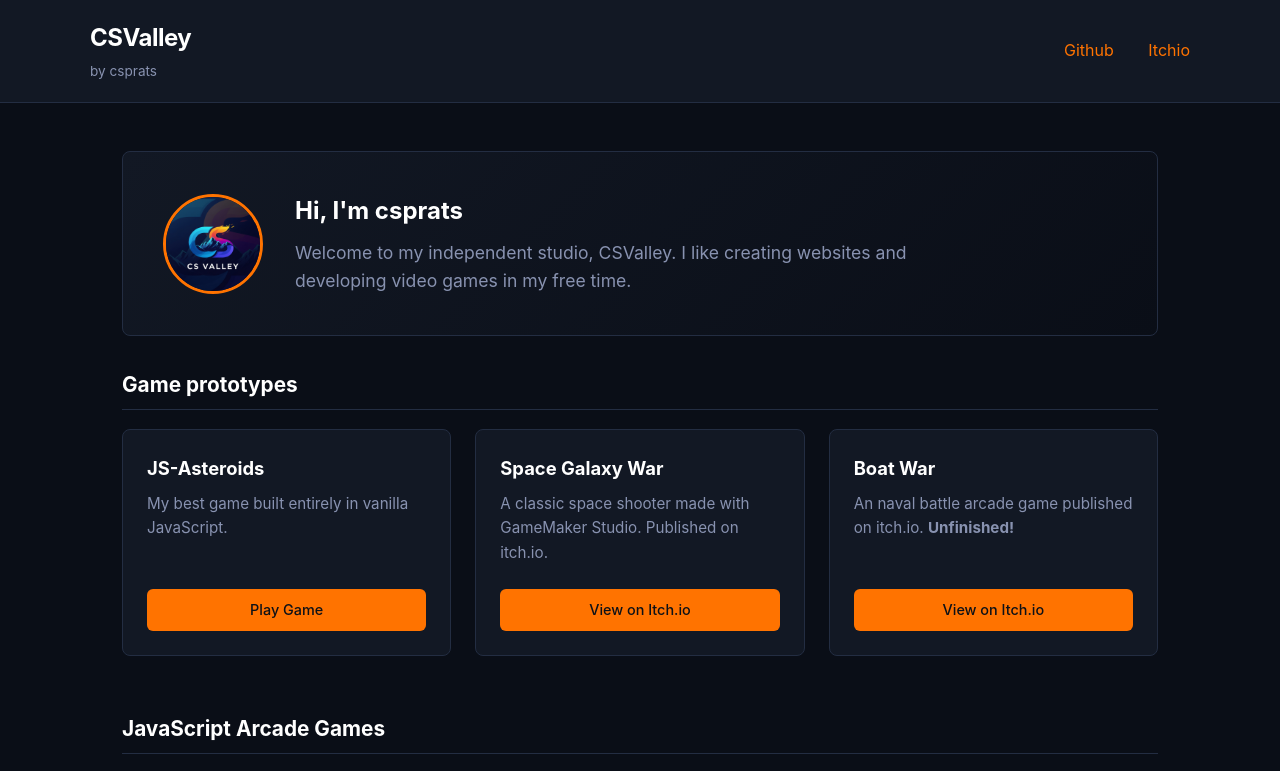
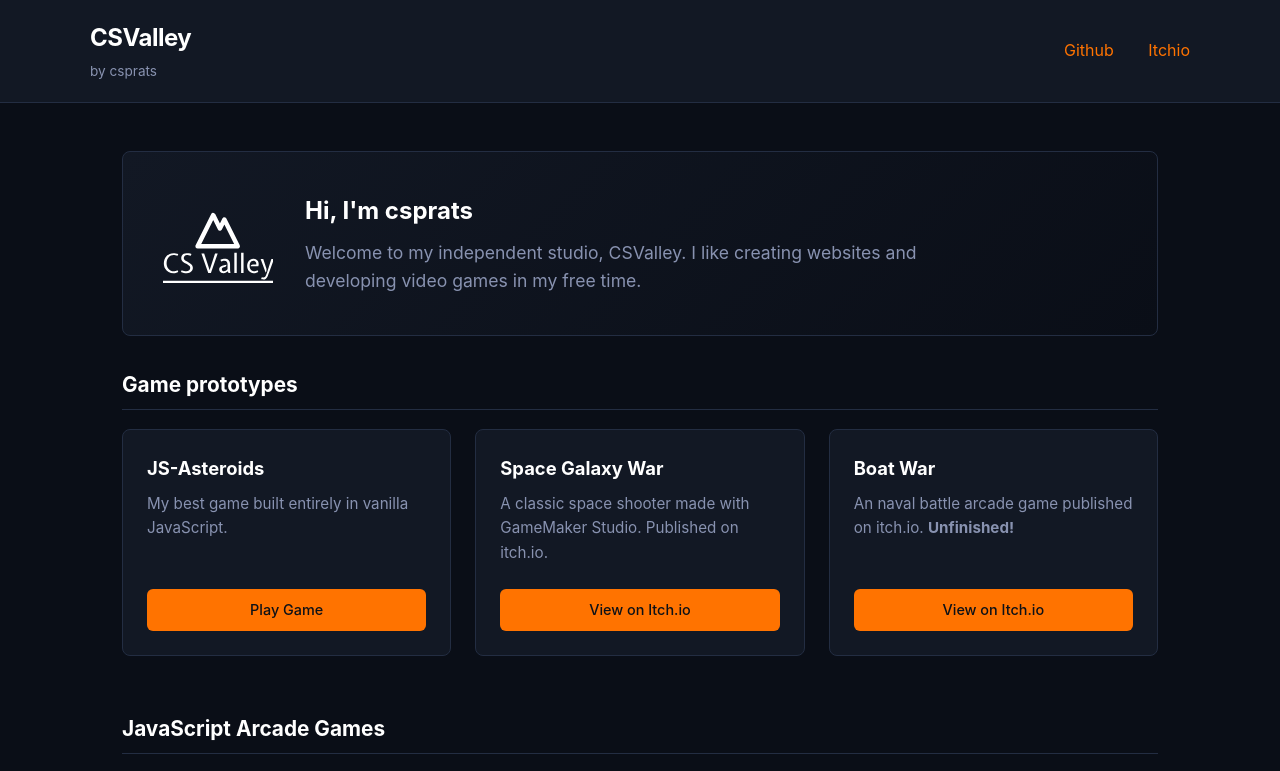
Before and after one commit to csprats/csvalley.dev, a website built with Vite: page index.html in a window 1280 px wide. Shown: the top 771 px of the page. Built offline with nearby package versions, Linux system fonts and the light colour scheme.

Commit message:
Update logo

```diff
--- a/index.html
+++ b/index.html
@@ -26,7 +26,7 @@
     <!-- Presentación / Hero Section -->
     <section class="hero-section">
         <div class="hero-container">
-            <img class="profile-logo" src="/csvalley_logo.jpg" alt="CS Valley Logo">
+            <img class="profile-logo" src="csvalley_logo v2.svg" alt="logo">
             <div class="hero-text">
                 <h2>Hi, I'm csprats</h2>
                 <p>Welcome to my independent studio, CSValley. I like creating websites and developing video games in my free time.</p>
--- a/src/styles.css
+++ b/src/styles.css
@@ -79,16 +79,9 @@ body {
 }
 
 .profile-logo {
-    width: 100px;
-    height: 100px;
-    border-radius: 50%;
+    width: 110px;
+    height: 80px;
     object-fit: cover;
-    border: 3px solid var(--accent);
-	transition: border-color 0.2s ease;
-}
-
-.profile-logo:hover {
-    border-color: var(--accent-hover);
 }
 
 .hero-text h2 {
```
Also changed, not shown: public/csvalley_logo v2.svg (added).
